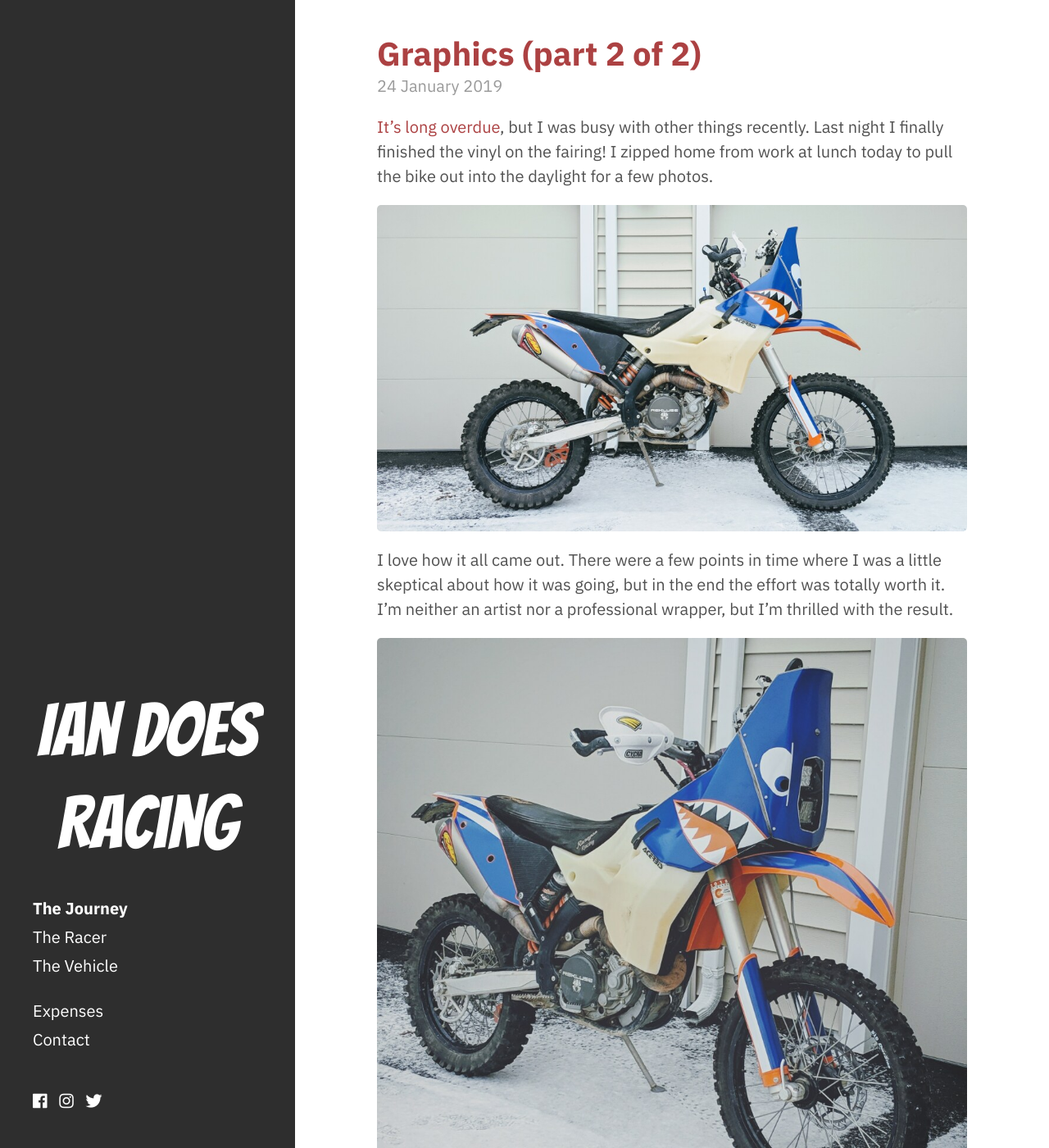
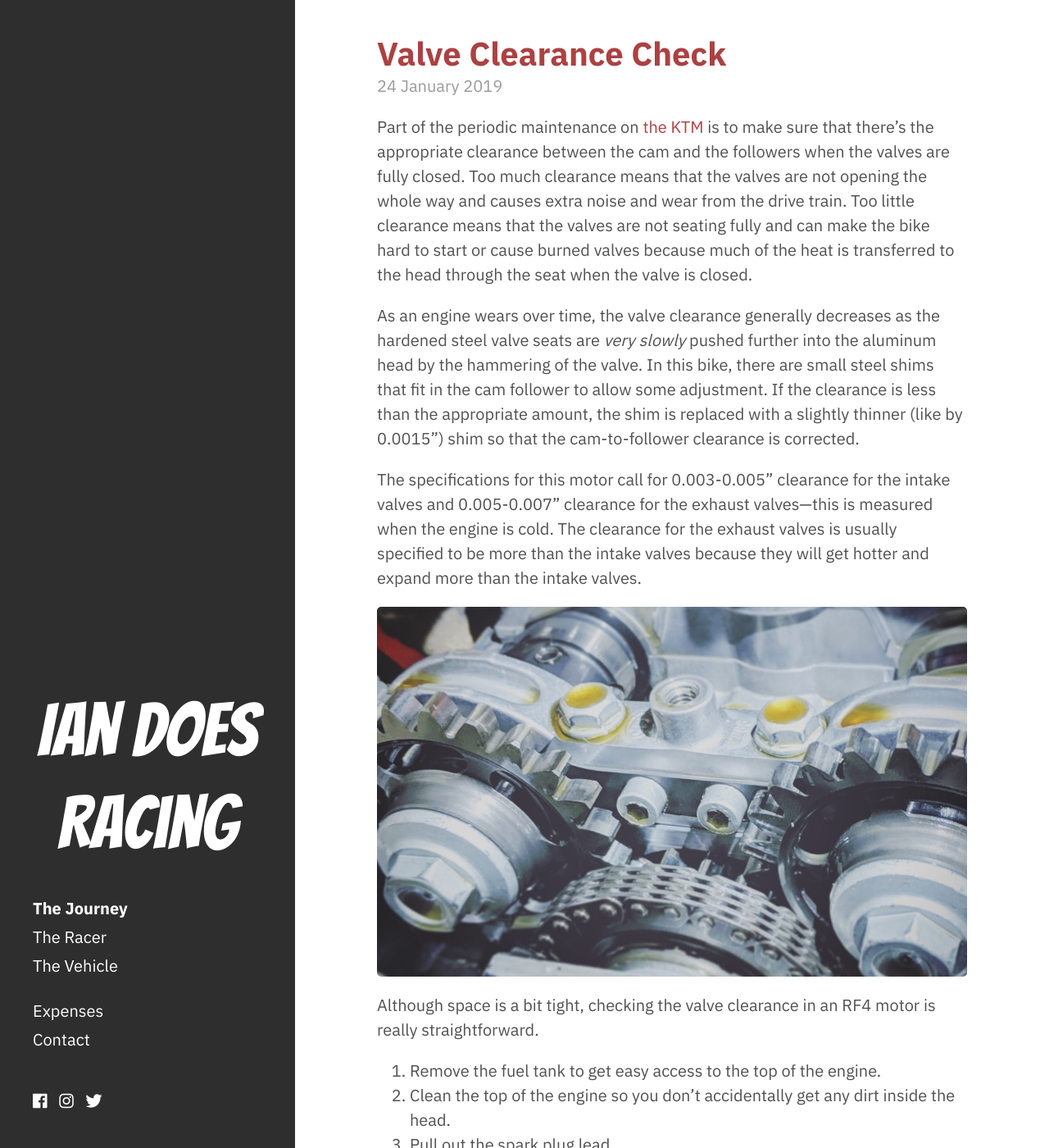
Before and after one commit to icooper/iandoesracing, a Jekyll site: the page built from index.html, in a window 1280 px wide and 1400 px high. Shown: the whole window at 82% size. Built offline with Jekyll 4.4.1, drawn with Linux system fonts in a browser that asks for light colours; nearby versions of some CDN libraries; the list of posts is cut into pages by our own code; some of the changed text lies outside the part shown.

Commit message:
new post - valve check

```diff
--- /dev/null
+++ b/_posts/2019-01-24-valve-check.md
@@ -0,0 +1,27 @@
+---
+layout: post
+title: Valve Clearance Check
+date: 2019-01-24
+---
+
+Part of the periodic maintenance on [the KTM](/the-vehicle) is to make sure that there's the appropriate clearance between the cam and the followers when the valves are fully closed. Too much clearance means that the valves are not opening the whole way and causes extra noise and wear from the drive train. Too little clearance means that the valves are not seating fully and can make the bike hard to start or cause burned valves because much of the heat is transferred to the head through the seat when the valve is closed.
+
+As an engine wears over time, the valve clearance generally decreases as the hardened steel valve seats are *very slowly* pushed further into the aluminum head by the hammering of the valve. In this bike, there are small steel shims that fit in the cam follower to allow some adjustment. If the clearance is less than the appropriate amount, the shim is replaced with a slightly thinner (like by 0.0015") shim so that the cam-to-follower clearance is corrected.
+
+The specifications for this motor call for 0.003-0.005" clearance for the intake valves and 0.005-0.007" clearance for the exhaust valves---this is measured when the engine is cold. The clearance for the exhaust valves is usually specified to be more than the intake valves because they will get hotter and expand more than the intake valves.
+
+![inside the RF4 head](/assets/img/rf4-head.jpg "inside the RF4 head")
+
+Although space is a bit tight, checking the valve clearance in an RF4 motor is really straightforward.
+
+1. Remove the fuel tank to get easy access to the top of the engine.
+2. Clean the top of the engine so you don't accidentally get any dirt inside the head.
+3. Pull out the spark plug lead.
+4. Remove the three bolts holding down the valve cover.
+5. Carefully remove the valve cover. The gasket is rubber and can be re-used if you do not damage it.
+6. Rotate the engine so that it is TDC in the compression stroke. <abbr title="I just blipped the starter a few times until the cam lobes were all pointing outwards.">There are many ways to do this.</abbr>
+7. Measure the clearance between the cam and follower using feeler gauges.
+
+If you have to swap shims to adjust the clearance, you need to remove the cams and it gets a little bit more finicky. Fortunately, all of the valves on the bike were in spec, so I just buttoned it back up. I'm a little surprised that everything was in spec---I think it means I just need to ride the bike harder!
+
+It was nice to do some maintenance that didn't actually require any expense other than my time.
--- a/the-vehicle.md
+++ b/the-vehicle.md
@@ -5,7 +5,7 @@ title: The Vehicle
 longTitle: About Ian's Bike
 ---
 
-![the bike after demudding](/assets/img/ktm505-afterbath.jpg "the bike after demudding")
+![the bike](/assets/img/vinyldone-side.jpg "the bike")
 
 I'll be riding a 2009 KTM 505 XC-F for the 2019 Sandblast Rally. This bike has been modified with a frame-mounted nav tower and fairing that was originally made by [@motominded](https://www.instagram.com/motominded/) for [Neduro's 2012 Dakar entry](https://advrider.com/f/threads/707131/). Before I purchased the bike, it had also been raced by Ned in the [2013 Touareg Rally](https://advrider.com/f/threads/862074/) and the 2013 [Baja Rally](https://www.bajarallymoto.com/), so if I don't make it to the finish, it's not because of the bike!
 
@@ -23,6 +23,7 @@ I'll be riding a 2009 KTM 505 XC-F for the 2019 Sandblast Rally. This bike has b
 * [Navigation Equipment]({% link _posts/2019-01-21-navigation-equipment.md %}): are we there yet?
 * [Changing Oil & Gearing]({% link _posts/2019-01-23-oil-and-sprockets.md %}): routine maintenance and broken stuff
 * [Graphics (part 2 of 2)]({% link _posts/2019-01-24-graphics-part-2.md %}): finished at last
+* [Valve Clearance Check]({% link _posts/2019-01-24-valve-check.md %}): tappy tappets are happy tappets
 
 As I post additional entries about bike preparation, I'll link to them above.
 
```
Also changed, not shown: assets/img/rf4-head.jpg (added).
